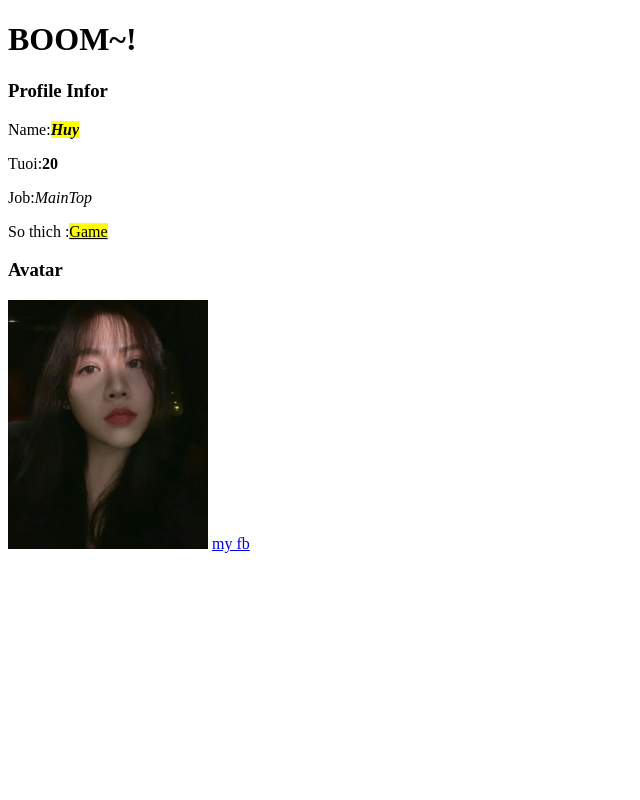
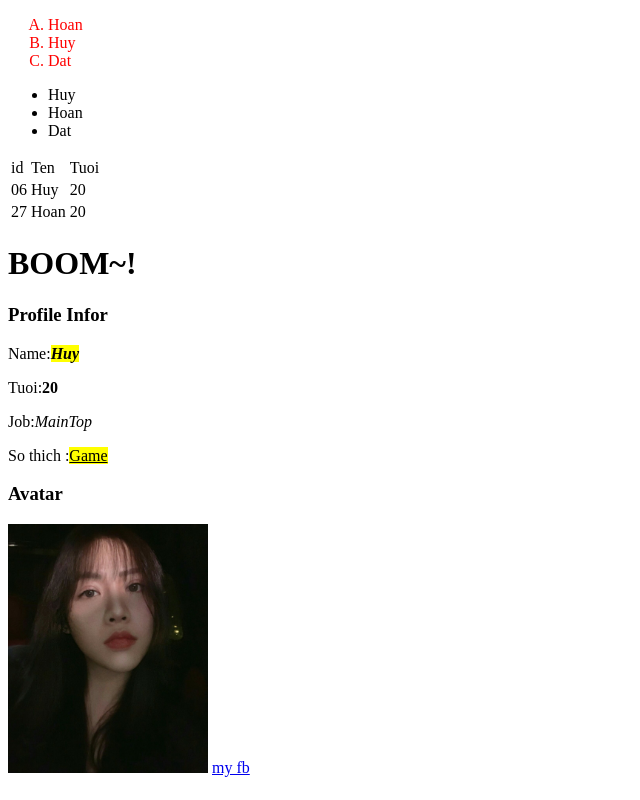
Before and after one commit to Yuh06/yuh06.github.io, a plain HTML site: page index2.html in a window 1280 px wide. Shown: the whole page, without its empty margins (0-640 px from the left). Drawn offline with Linux system fonts and the light colour scheme.

Commit message:
first commit

```diff
--- a/index2.html
+++ b/index2.html
@@ -6,6 +6,33 @@
     <title>Huy HiHi</title>
 </head>
 <body>
+    <ol style="color: red;" type="A">
+        <li>Hoan</li>
+        <li>Huy</li>
+        <li>Dat</li>
+    </ol>
+    <ul>
+        <li>Huy</li>
+        <li>Hoan</li>
+        <li>Dat</li>
+    </ul>
+    <table>
+        <tr>
+            <td>id</td>
+            <td>Ten</td>
+            <td>Tuoi</td>
+        </tr>
+        <tr>
+            <td>06</td>
+            <td>Huy</td>
+            <td>20</td>
+        </tr>
+        <tr>
+            <td>27</td>
+            <td>Hoan</td>
+            <td>20</td>
+        </tr>
+    </table>
     <h1>BOOM~!</h1>
     <h3>Profile Infor</h3>
     <p>Name:<b><mark><i>Huy</i></mark></b></p>
```
Also changed, not shown: index.html (+8 -1 lines).
